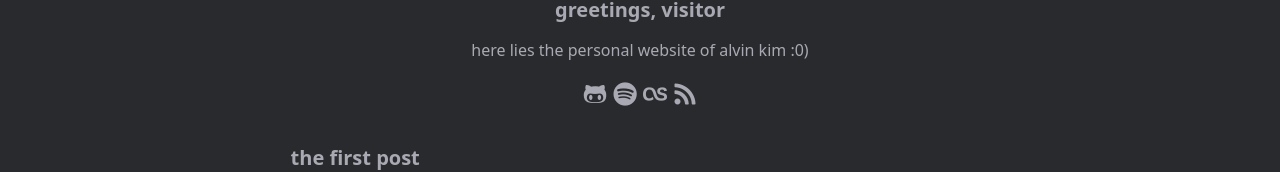
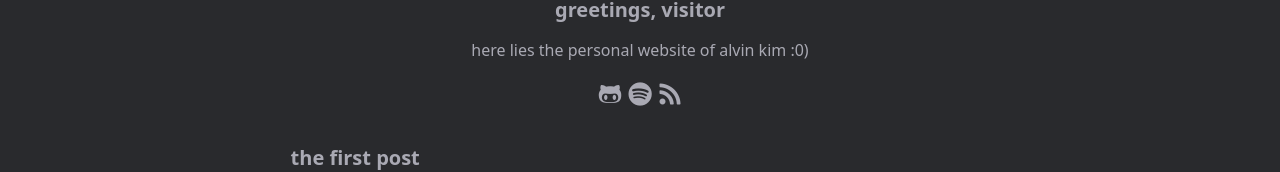
Before and after one commit to dumpstr/dumpstr.github.io, a plain HTML site: page index.html in a window 1280 px wide. Shown: the part 192-364 px from the top of the page. Drawn offline with Linux system fonts and the light colour scheme.

Commit message:
remove even more info

```diff
--- a/index.html
+++ b/index.html
@@ -98,7 +98,7 @@
         data-srcset="/img/avatar.JPG, /img/avatar.JPG 1.5x, /img/avatar.JPG 2x"
         data-sizes="auto"
         alt="/img/avatar.JPG"
-        title="/img/avatar.JPG" /></a></div><h1 class="home-title">greetings, visitor</h1><h2 class="home-subtitle">here lies the personal website of alvin kim :0)</h2><div class="links"><a href="https://github.com/dumpstr" title="GitHub" target="_blank" rel="noopener noreffer me"><i class="fab fa-github-alt fa-fw"></i></a><a href="https://open.spotify.com/user/greetingsfromsweden" title="Spotify" target="_blank" rel="noopener noreffer me"><i class="fab fa-spotify fa-fw"></i></a><a href="https://www.last.fm/user/lolbearz" title="Last.fm" target="_blank" rel="noopener noreffer me"><i class="fab fa-lastfm fa-fw"></i></a><a href="/index.xml" title="RSS" target="_blank" rel="noopener noreffer me"><i class="fas fa-rss fa-fw"></i></a></div></div>
+        title="/img/avatar.JPG" /></a></div><h1 class="home-title">greetings, visitor</h1><h2 class="home-subtitle">here lies the personal website of alvin kim :0)</h2><div class="links"><a href="https://github.com/dumpstr" title="GitHub" target="_blank" rel="noopener noreffer me"><i class="fab fa-github-alt fa-fw"></i></a><a href="https://open.spotify.com/user/greetingsfromsweden" title="Spotify" target="_blank" rel="noopener noreffer me"><i class="fab fa-spotify fa-fw"></i></a><a href="/index.xml" title="RSS" target="_blank" rel="noopener noreffer me"><i class="fas fa-rss fa-fw"></i></a></div></div>
 <article class="single summary" itemscope itemtype="http://schema.org/Article"><h1 class="single-title" itemprop="name headline">
         <a href="/my-first-post/">the first post</a>
     </h1><div class="post-meta"><span class="post-author"><a href="/" title="Author" rel=" author" class="author"><i class="fas fa-user-circle fa-fw"></i>alv</a></span>&nbsp;<span class="post-publish">published on <time datetime="2022-01-15">2022-01-15</time></span></div><div class="content">hello, everyone!
```
